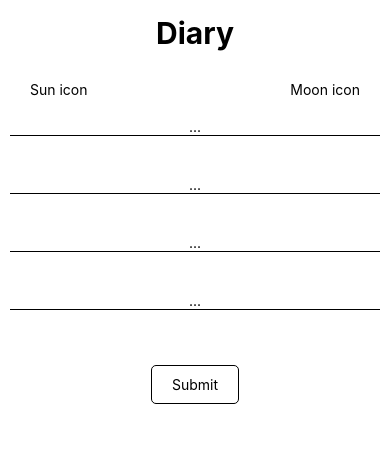
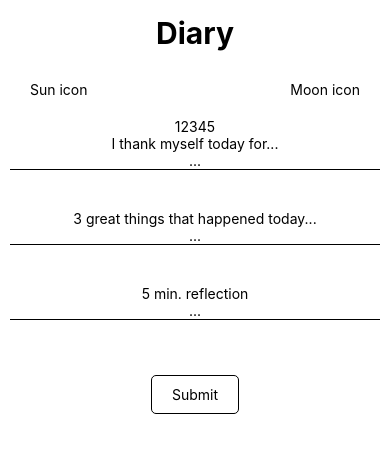
Before and after one commit to AissaRouk/Journaly, a React Native app: screen / in a window 390 px wide. Shown: the top 452 px of the page. Built offline with nearby package versions, Linux system fonts and the light colour scheme; no server answers.

Commit message:
added the NightInputs components

```diff
--- a/App.tsx
+++ b/App.tsx
@@ -2,6 +2,7 @@ import React, {useEffect, useState} from 'react';
 import {
   ActivityIndicator,
   Modal,
+  ScrollView,
   StyleSheet,
   Text,
   TextInput,
@@ -12,15 +13,25 @@ import {
 function App(): React.JSX.Element {
   // state for loading
   const [loading, setLoading] = useState<boolean>(true);
+
   // states for quote details
   const [quote, setQuote] = useState<string>();
   const [author, setAuthor] = useState<string>();
   const [error, setError] = useState<any>(null);
+
   //states for the InputText's
+  //morning inputs
   const [intention, setIntention] = useState<string>('');
   const [grateful, setGrateful] = useState<string>('');
   const [today, setToday] = useState<string>('');
   const [affirmations, setAffirmations] = useState<string>('');
+  //night iputs
+  const [todaysRating, setTodaysRating] = useState<number>();
+  const [thank, setThank] = useState<string>('');
+  const [greatThings, setGreatThings] = useState<string>('');
+  const [highlight, setHighlight] = useState<string>('');
+  const counter: number[] = [1, 2, 3, 4, 5];
+
   //state for the modal
   const [submitted, setSubmitted] = useState<boolean>(false);
   const [errorInSubmition, setErrorInSubmition] = useState<boolean>(false);
@@ -107,27 +118,58 @@ function App(): React.JSX.Element {
   const MorningInputs: React.FC = () => (
     <>
       <InputField
-        label={'I am grateful for'}
+        title={'I am grateful for'}
         value={grateful}
         onChangeText={setGrateful}
       />
       <InputField
-        label={'What would make today great'}
+        title={'What would make today great'}
         value={today}
         onChangeText={setToday}
       />
       <InputField
-        label={'Daily affirmations, I am...'}
+        title={'Daily affirmations, I am...'}
         value={affirmations}
         onChangeText={setAffirmations}
       />
       <InputField
-        label={"Todays' intention"}
+        title={"Todays' intention"}
         value={intention}
         onChangeText={setIntention}
       />
     </>
   );
+
+  //all the inputs of the night
+  const NigthInputs: React.FC = () => {
+    return (
+      <>
+        <ScrollView horizontal>
+          {/* counter for rating your day */}
+          {counter.map((item, key) => (
+            <Text key={key} style={{color: 'black'}}>
+              {item}
+            </Text>
+          ))}
+        </ScrollView>
+        <InputField
+          value={thank}
+          onChangeText={setThank}
+          title="I thank myself today for..."
+        />
+        <InputField
+          value={greatThings}
+          onChangeText={setGreatThings}
+          title="3 great things that happened today..."
+        />
+        <InputField
+          value={highlight}
+          onChangeText={setHighlight}
+          title="5 min. reflection"
+        />
+      </>
+    );
+  };
 
   return (
     <View style={{marginHorizontal: 10}}>
@@ -153,7 +195,9 @@ function App(): React.JSX.Element {
         )}
 
         {/* Daily Inputs */}
-        <MorningInputs />
+        {/* <MorningInputs /> */}
+        {/* Night Inputs */}
+        <NigthInputs />
       </View>
 
       {/* Submit button */}
```
